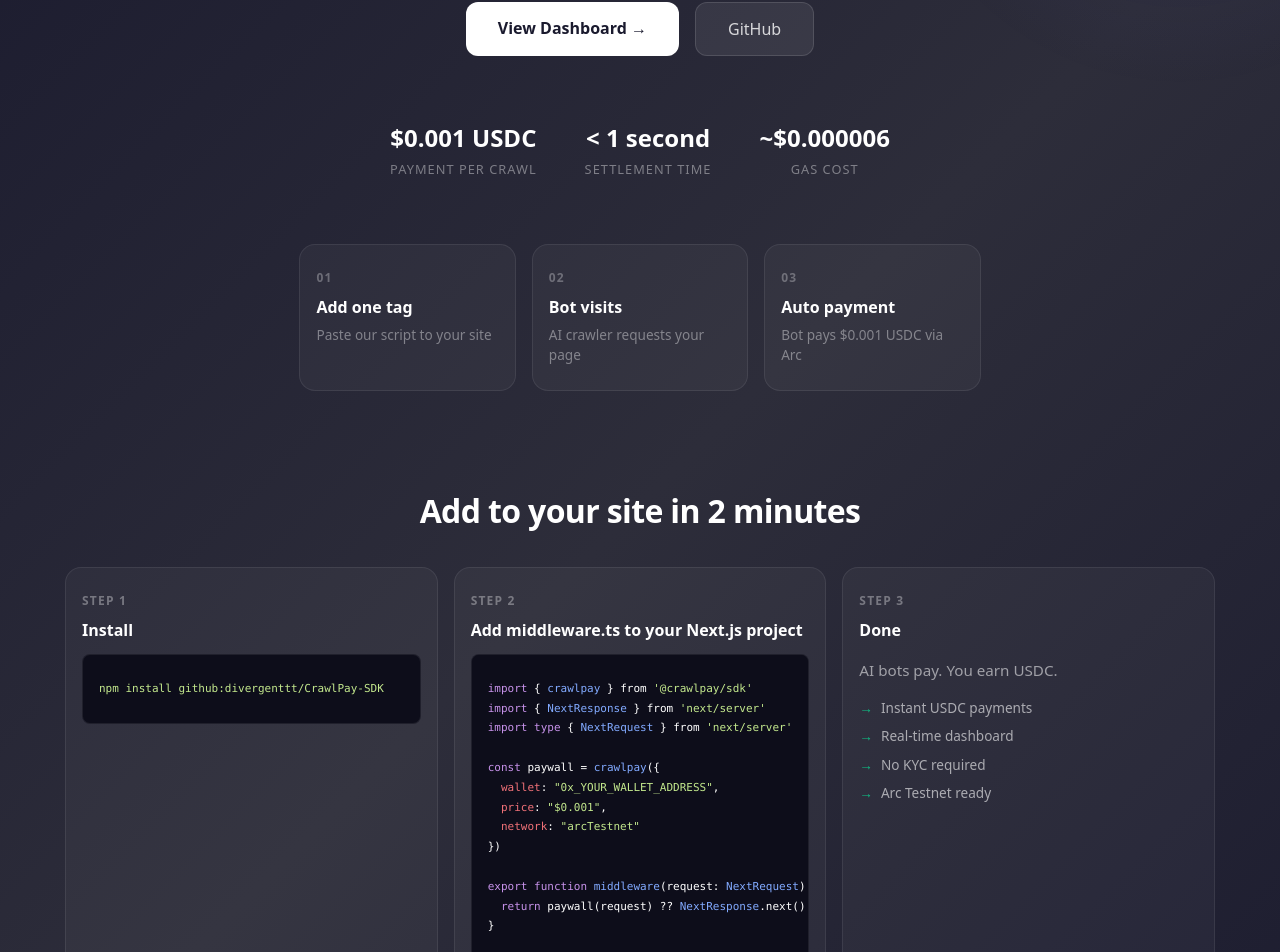
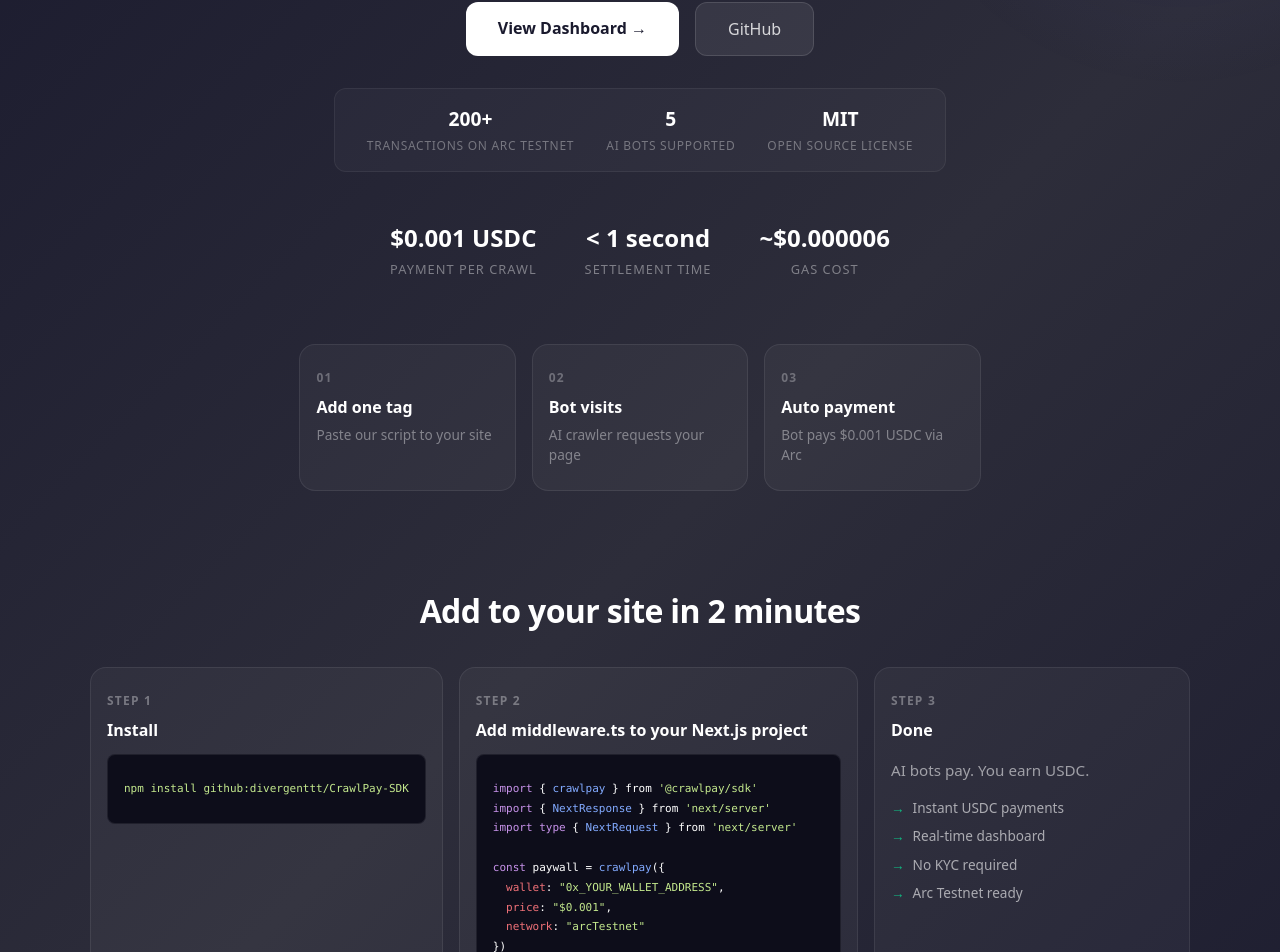
Before and after one commit to divergenttt/CrawlPay, a Next.js app: page / in a window 1280 px wide. Shown: the part 308-1260 px from the top of the page. Built offline with nearby package versions, Linux system fonts and the light colour scheme.

Commit message:
Fix landing page layout

```diff
--- a/app/page.tsx
+++ b/app/page.tsx
@@ -28,20 +28,14 @@
   whiteSpace: "pre",
 };
 
-const installCodeStyle: CSSProperties = {
-  ...codeBlockBase,
-  color: SYNTAX.string,
-};
+const installCodeStyle: CSSProperties = { ...codeBlockBase, color: "#C3E88D" };
+const middlewareCodeStyle: CSSProperties = { ...codeBlockBase };
 
-const middlewareCodeStyle: CSSProperties = {
-  ...codeBlockBase,
-};
-
-function kw(text: string) { return <span style={{ color: SYNTAX.keyword }}>{text}</span>; }
-function str(text: string) { return <span style={{ color: SYNTAX.string }}>{text}</span>; }
-function fn(text: string) { return <span style={{ color: SYNTAX.function }}>{text}</span>; }
-function objKey(text: string) { return <span style={{ color: SYNTAX.key }}>{text}</span>; }
-function plain(text: string) { return <span style={{ color: SYNTAX.plain }}>{text}</span>; }
+function kw(text: string) { return <span style={{ color: "#C792EA" }}>{text}</span>; }
+function str(text: string) { return <span style={{ color: "#C3E88D" }}>{text}</span>; }
+function fn(text: string) { return <span style={{ color: "#82AAFF" }}>{text}</span>; }
+function objKey(text: string) { return <span style={{ color: "#F07178" }}>{text}</span>; }
+function plain(text: string) { return <span style={{ color: "#FFFFFF" }}>{text}</span>; }
 
 function MiddlewareCodeBlock() {
   return (
@@ -107,13 +101,26 @@
         AI bots read your site thousands of times a day — for free. One tag. They pay. You earn USDC instantly on Arc.
       </p>
 
-      <div style={{ display: "flex", gap: "1rem", flexWrap: "wrap", justifyContent: "center", marginBottom: "4rem" }}>
+      <div style={{ display: "flex", gap: "1rem", flexWrap: "wrap", justifyContent: "center", marginBottom: "2rem" }}>
         <Link href="/dashboard" style={{ background: "white", color: "#1a1a2e", padding: "0.875rem 2rem", borderRadius: "12px", textDecoration: "none", fontWeight: 600, fontSize: "1rem", display: "inline-block" }}>
           View Dashboard →
         </Link>
         <a href="https://github.com/divergenttt/CrawlPay-" target="_blank" rel="noopener noreferrer" style={{ background: "rgba(255,255,255,0.08)", color: "rgba(255,255,255,0.8)", padding: "0.875rem 2rem", borderRadius: "12px", textDecoration: "none", fontWeight: 500, fontSize: "1rem", border: "1px solid rgba(255,255,255,0.12)", display: "inline-block" }}>
           GitHub
         </a>
+      </div>
+
+      <div style={{ display: "flex", gap: "2rem", flexWrap: "wrap", justifyContent: "center", marginBottom: "3rem", padding: "1rem 2rem", background: "rgba(255,255,255,0.03)", borderRadius: "12px", border: "1px solid rgba(255,255,255,0.06)" }}>
+        {[
+          { value: "200+", label: "Transactions on Arc Testnet" },
+          { value: "5", label: "AI bots supported" },
+          { value: "MIT", label: "Open source license" },
+        ].map((item) => (
+          <div key={item.label} style={{ textAlign: "center" }}>
+            <div style={{ fontSize: "1.2rem", fontWeight: 700, marginBottom: "0.2rem" }}>{item.value}</div>
+            <div style={{ fontSize: "0.75rem", color: "rgba(255,255,255,0.35)", textTransform: "uppercase", letterSpacing: "0.06em" }}>{item.label}</div>
+          </div>
+        ))}
       </div>
 
       <div style={{ display: "flex", gap: "3rem", flexWrap: "wrap", justifyContent: "center", marginBottom: "4rem" }}>
@@ -143,12 +150,12 @@
         ))}
       </div>
 
-      <section style={{ width: "100%", maxWidth: "px", marginTop: "2rem" }}>
+      <section style={{ width: "100%", maxWidth: "1100px", marginTop: "2rem" }}>
         <h2 style={{ fontSize: "clamp(1.5rem, 3vw, 2rem)", fontWeight: 700, margin: "0 0 2rem 0", textAlign: "center", letterSpacing: "-0.02em" }}>
           Add to your site in 2 minutes
         </h2>
 
-        <div style={{ display: "grid", gridTemplateColumns: "repeat(auto-fit, minmax(320px, 1fr))", gap: "1rem", width: "100%", maxWidth: "1150px", margin: "0 auto", alignItems: "stretch" }}>
+        <div style={{ display: "grid", gridTemplateColumns: "repeat(3, 1fr)", gap: "1rem", width: "100%", alignItems: "stretch" }}>
           {[
             { step: "1", title: "Install", code: INSTALL_CMD },
             { step: "2", title: "Add middleware.ts to your Next.js project", highlighted: true },
@@ -170,12 +177,7 @@
                   <p style={{ margin: "0 0 1rem 0", fontSize: "0.95rem", color: "rgba(255,255,255,0.55)", lineHeight: 1.6 }}>
                     {"desc" in item ? item.desc : null}
                   </p>
-  {[
-    "Instant USDC payments",
-    "Real-time dashboard",
-    "No KYC required",
-    "Arc Testnet ready",
-  ].map((line) => (
+                  {["Instant USDC payments", "Real-time dashboard", "No KYC required", "Arc Testnet ready"].map((line) => (
                     <div key={line} style={{ display: "flex", alignItems: "center", gap: "0.5rem", marginBottom: "0.5rem" }}>
                       <span style={{ color: "#10B981", fontSize: "0.85rem" }}>→</span>
                       <span style={{ fontSize: "0.85rem", color: "rgba(255,255,255,0.6)" }}>{line}</span>
```
Lines whose indentation alone changed are shown as unchanged.
